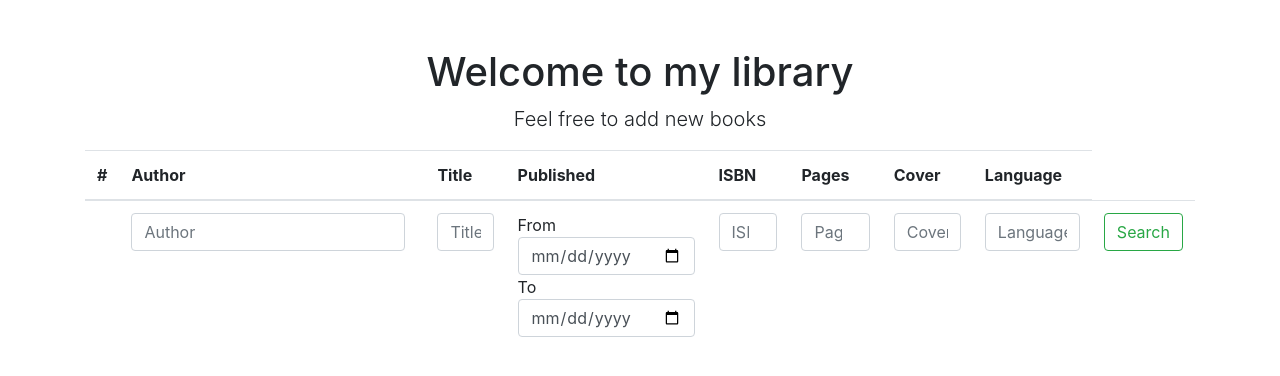
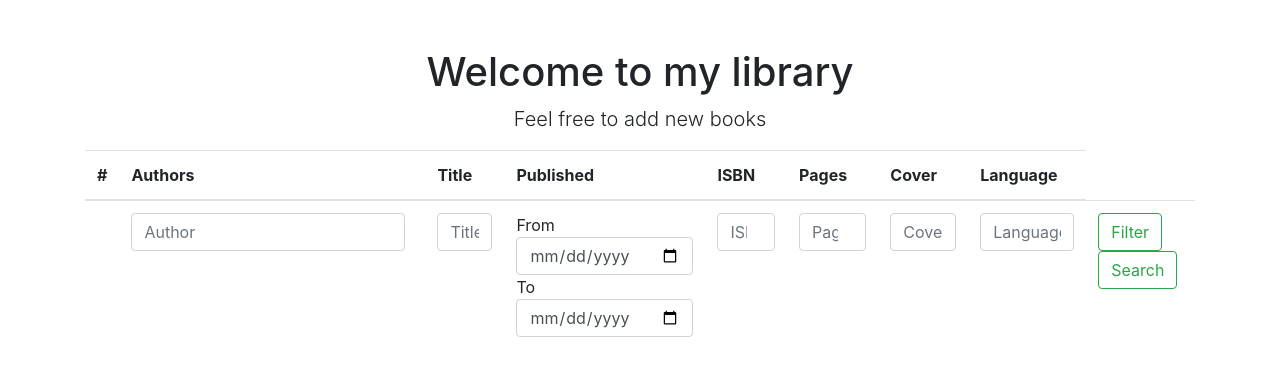
Before and after one commit to ErykKnesz/GoogleLibrary, a Flask app: page / in a window 1280 px wide. Shown: the part 56-432 px from the top of the page. Run offline with Flask 2, Linux system fonts and the light colour scheme; data that the repository does not hold is empty.

Commit message:
add class Author and many to many relationship

```diff
--- a/database_service.py
+++ b/database_service.py
@@ -1,16 +1,36 @@
-from library.models import Book
 from datetime import date
+from sqlalchemy import or_
+from library.models import Book, Author
+from library import db
 
 
 def get_books(request):
     filters = {key: value for key, value in request.args.items() if value}
+    search_type = filters.pop('search', None)
+    if 'authors' in filters:
+        name = filters.pop('authors')
+        filters['name'] = name
     if filters:
-        min_date = filters.pop('min date', date(1, 1, 1))
-        max_date = filters.pop('max date', date(9999, 1, 1))
-        books = Book.query.filter_by(**filters).filter(
-            Book.published_date.between(
-                min_date, max_date)
-        )
+
+        if search_type == 'filter':
+            min_date = filters.pop('min date', date(1, 1, 1))
+            max_date = filters.pop('max date', date(9999, 1, 1))
+            books = Book.query.join(Book.authors).filter_by(
+                **filters).filter(Book.published_date.between(
+                    min_date, max_date)).all()
+
+        elif search_type == 'search':
+            search_args = []
+            columns = [col for col in Book.__table__.columns]
+            columns += list(Author.__table__.columns)
+            for col in columns:
+                for k, v in filters.items():
+                    if col.key in filters.keys():
+                        q = col.ilike('%%%s%%' % v)
+                        search_args.append(q)
+            books = Book.query.join(Book.authors).filter(
+                or_(*search_args)).all()
+
     else:
         books = Book.query.all()
     return books
--- a/library/__init__.py
+++ b/library/__init__.py
@@ -15,5 +15,6 @@ from library import routes, models
 def make_shell_context():
     return {
         "db": db,
-        "Book": models.Book
+        "Book": models.Book,
+        "Author": models.Author
     }
--- a/library/routes.py
+++ b/library/routes.py
@@ -1,61 +1,77 @@
 from flask import (render_template, request, redirect, url_for, flash,
                    jsonify, abort, make_response)
 from library import app, db
-from library.models import Book
+from library.models import Book, Author
 from library.forms import BookForm
 import google_api_client as gac
 import database_service as ds
 
 
-def add_or_edit_book(book_id, book, form):
+def add_or_edit_book(book, form, book_id=None):
     errors = None
     if request.method == 'POST':
         if form.validate_on_submit() and book_id:
+            form.authors.data = form.authors.data.split(", ")
+
+            for i, name in enumerate(form.authors.data):
+                author = Author.query.filter_by(name=name).first()
+                if author:
+                    form.authors.data[i] = author
+                else:
+                    author = Author(name=name)
+                    db.session.add(author)
+                    db.session.commit()
+                    form.authors.data[i] = author
+            book.authors = form.authors.data
             form.populate_obj(book)
             db.session.commit()
             return redirect(url_for('homepage'))
         elif form.validate_on_submit():
             db.session.add(book)
+            authors = form.authors.data.split(',')
+            for author in authors:
+                a = Author(name=author)
+                db.session.commit()
+                book.authors.append(a)
             db.session.commit()
+
             flash("Yeah, thanks!", 'success')
         else:
             errors = form.errors
             flash(f"Oops... See the following errors: {errors}", 'danger')
     return render_template(
-        'form.html', form=form, errors=errors, book_id=book_id)
+        'form.html', form=form, errors=errors, book_id=book_id, book=book)
 
 
 @app.route('/', methods=['GET'])
 def homepage():
     books = ds.get_books(request)
     if isinstance(books, list):
-        books.sort(key=lambda x: x.author)
+        books.sort(key=lambda x: x.authors)
     else:
-        books.order_by(Book.author.asc())
+        books.order_by(Book.authors.asc())
     return render_template('homepage.html', books=books)
 
 
 @app.route("/add-book", methods=['GET', 'POST'])
 def add_book():
     form = BookForm()
-    book_id = None
     book = Book(
         title=form.title.data,
-        author=form.author.data,
         published_date=form.published_date.data,
         ISBN=form.ISBN.data,
         num_pages=form.num_pages.data,
         cover_url=form.cover_url.data,
         language=form.language.data
         )
-    return add_or_edit_book(book_id, book, form)
+    return add_or_edit_book(book, form)
 
 
 @app.route("/edit-book/<int:book_id>", methods=['GET', 'POST'])
 def edit_book(book_id):
     book = Book.query.filter_by(id=book_id).first_or_404()
     form = BookForm(obj=book)
-    return add_or_edit_book(book_id, book, form)
+    return add_or_edit_book(book, form, book_id=book_id)
 
 
 @app.route("/search-google-api", methods=['GET'])
@@ -72,7 +88,7 @@ def search_google_api():
 
 @app.route("/api/v1/books", methods=['GET'])
 def get_books():
-    allowed_filters = ['title', 'author', 'published_date', 'ISBN',
+    allowed_filters = ['title', 'authors', 'published_date', 'ISBN',
                        'num_pages', 'cover_url', 'language']
     for filter in request.args.keys():
         if filter not in allowed_filters:
@@ -82,7 +98,7 @@ def get_books():
     for index, book in enumerate(books):
         books[index] = {
             'title': book.title,
-            'author': book.author,
+            'authors': book.authors,
             'published date': book.published_date.strftime('%Y-%m-%d'),
             'ISBN': book.ISBN,
             'page count': book.num_pages,
--- a/library/templates/homepage.html
+++ b/library/templates/homepage.html
@@ -20,7 +20,7 @@
   <thead>
     <tr>
       <th scope="col">#</th>
-      <th scope="col">Author</th>
+      <th scope="col">Authors</th>
       <th scope="col">Title</th>
       <th scope="col">Published</th>
       <th scope="col">ISBN</th>
@@ -33,7 +33,12 @@
   {% for book in books %}
     <tr>
       <th scope="row">{{loop.index}}</th>
-      <td>{{ book.author }}</td>
+      <td>
+        {% for author in book.authors %}
+          {{author.name}}{{ ", " if not loop.last else "" }}
+
+        {% endfor %}
+      </td>
       <td>{{ book.title }}</td>
       <td>{{ book.published_date.strftime('%Y') }}</td>
       <td>{{ book.ISBN }}</td>
@@ -51,7 +56,7 @@
       <th scope="row"></th>
       <td>
         <form class="form-inline" action="{{ url_for('homepage')}}" method="GET">
-          <input class="form-control mr-sm-2" type="text" value="{% if search_query %}{{ search_query }}{% endif %}" placeholder="Author" aria-label="Search" name="author"
+          <input class="form-control mr-sm-2" type="text" value="{% if search_query %}{{ search_query }}{% endif %}" placeholder="Author" aria-label="Search" name="authors">
       </td>
       <td>
         <input class="form-control mr-sm-2" type="text" value="{% if search_query %}{{ search_query }}{% endif %}" placeholder="Title" aria-label="Search" name="title">
@@ -74,7 +79,8 @@
         <input class="form-control mr-sm-2" type="text" value="{% if search_query %}{{ search_query }}{% endif %}" placeholder="Language" aria-label="Search" name="language">
       </td>
       <td>
-        <button class="btn btn-outline-success" type="submit">Search</button>
+        <button class="btn btn-outline-success" type="submit" name="search" value="filter">Filter</button>
+        <button class="btn btn-outline-success" type="submit" name="search" value="search">Search</button>
       </td>
       </form>
     </tr>
```
Also changed, not shown: google_api_client.py (+6 -5 lines), library/forms.py (+7 -7 lines), library/models.py (+18 -1 lines), library/templates/form.html (+6 -2 lines), migrations/versions/0f4401de198b_.py (renamed from migrations/versions/127608f216a4_.py, +17 -4 lines), library.db.
